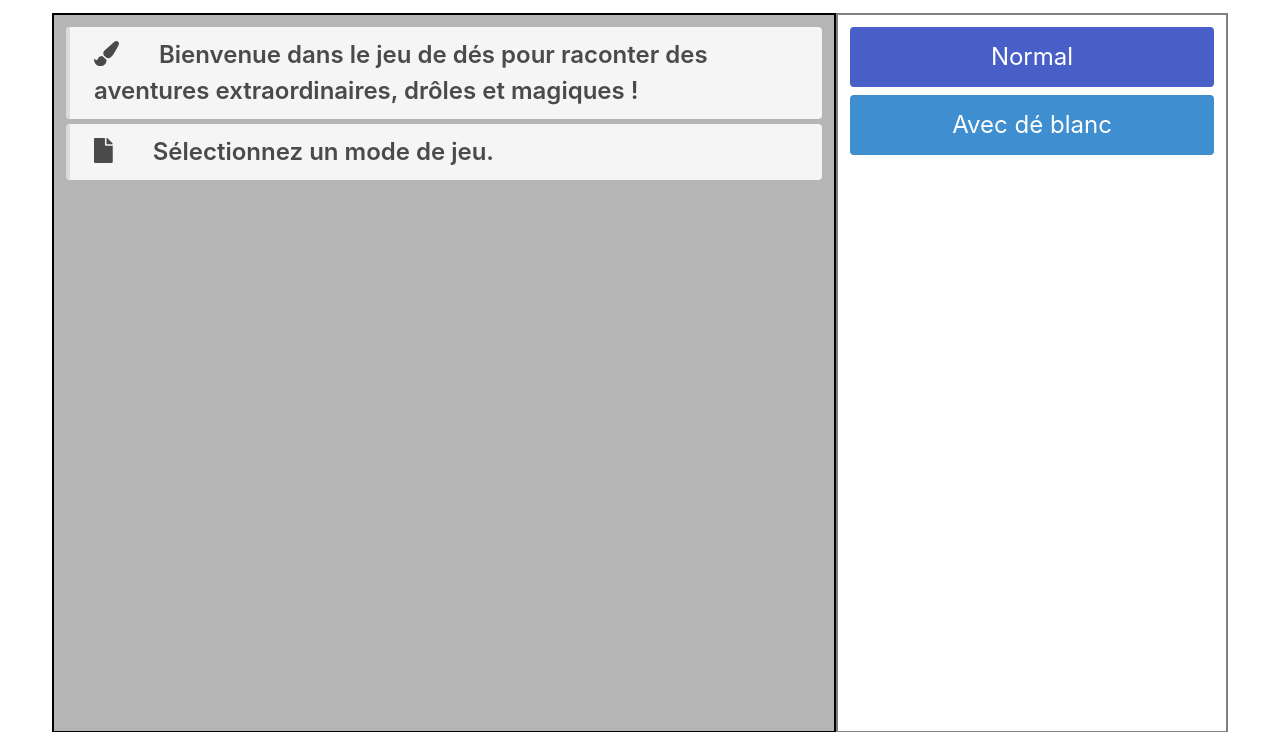
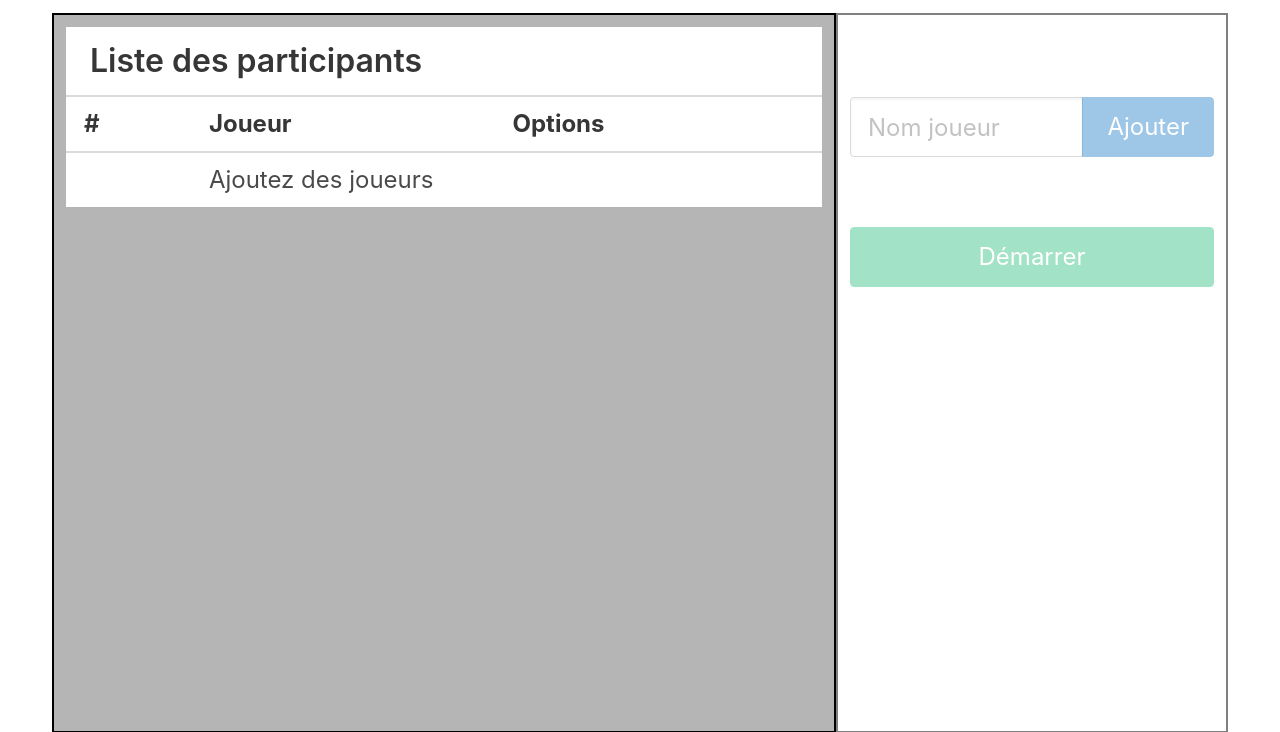
Before and after one commit to Benitorax/stories-old, a Symfony app: template templates/home/main.html.twig in a window 1280 px wide. Shown: the top 732 px of the page. Run offline with Twig, Linux system fonts and the light colour scheme; the template is opened without the code that fills it, so the values that code supplies are empty; style sheets or scripts are compiled from the project's sources; some libraries are stand-ins or nearby versions.

Commit message:
Add functionalities to have a list of participants and ranking at the end

```diff
--- /dev/null
+++ b/assets/css/app.scss
@@ -0,0 +1,94 @@
+//////////////////////////////////////////
+///Delete this block, just added cuz undefined on not bulma imported, also has custom css
+///
+/// psst: click on dropdown in css side and select "view compiled css" to copy if you dont uses sass or scss
+$size-7: 10px;
+$size-6: 20px;
+$size-5: 30px;
+$size-4: 40px;
+$size-3: 50px;
+$size-2: 60px;
+$size-1: 70px;
+
+@each $size in (1,
+	2,
+	3,
+	4,
+	5,
+	6,
+	7) {
+	// .has-margin-#{$size} {
+	// 	background: whitesmoke;
+	// }
+	// .has-padding-#{$size} {
+	// 	background: whitesmoke;
+	// }
+}
+
+// body * {
+// 	font-family: Tahoma, Ubuntu, Roboto, sans-serif;
+// 	border: solid green 1px;
+// 	&:nth-child(2n){
+// 		border: solid red 1px;
+// 	}
+// }
+///
+///Delete this block, just added cuz undefined on not bulma imported, also has custom css
+//////////////////////////////////////////
+
+
+
+
+////////////////////////////////////////////////////////////
+//////////////// MARGIN / PADDING HELPER ///////////////////
+$sizes: (
+	1,
+	2,
+	3,
+	4,
+	5,
+	6,
+	7
+);
+$positions: (
+	"top",
+	"left",
+	"bottom",
+	"right"
+);
+$bulmaSizes: (
+	$size-1,
+	$size-2,
+	$size-3,
+	$size-4,
+	$size-5,
+	$size-6,
+	$size-7
+);
+$i: 1;
+@each $size in $sizes {
+	$sizee: nth($bulmaSizes, $i);
+	$i: $i+1;
+	.has-margin-#{$size} {
+		margin: $sizee !important;
+	}
+	.has-negative-margin-#{$size} {
+		margin: -$sizee !important;
+	}
+	.has-padding-#{$size} {
+		padding: $sizee !important;
+	}
+	@each $position in $positions {
+		.has-margin-#{$position}-#{$size} {
+			margin-#{$position}: $sizee !important;
+		}
+		.has-padding-#{$position}-#{$size} {
+			padding-#{$position}: $sizee !important;
+		}
+		.has-negative-margin-#{$position}-#{$size} {
+			margin-#{$position}: -$sizee !important;
+		}
+	}
+}
+
+// !!important , remove em if you want pal , np :)
--- a/assets/js/Components/Main.vue
+++ b/assets/js/Components/Main.vue
@@ -1,38 +1,76 @@
 <template>
     <div style="margin-top: 25px" class="container">
-        <div class="columns">
+        <div v-if="showDashboard" class="columns">
+            <div class="column">
+                <Dashboard :step="parameters.step" :users="users"></Dashboard>
+            </div>
+        </div>
+
+        <div v-else class="columns">
             <div class="column is-8 screen has-background-grey-light">
-                <StoriesScreen :parameters="parameters"></StoriesScreen>
+                <StoriesScreen :users="users" :parameters="parameters"></StoriesScreen>
             </div>
             <div class="column command">
-                <Command :parameters="parameters"></Command>
+                <Command :user="user" :users="users" :parameters="parameters"></Command>
             </div>
         </div>
     </div>
 </template>
 
 <script>
-    /* list of steps: start, selectMode, startDice, selectSubject, playing, rating*/
+    /* list of steps: waiting, start, selectMode, startDice, selectSubject, playing, rating, result */
     import StoriesScreen from './screen/StoriesScreen';
     import Command from './command/Command';
+    import Dashboard from './dashboard/Dashboard';
 
     export default {
-        components: { StoriesScreen, Command },
+        components: { StoriesScreen, Command, Dashboard },
         data() {
             return {
                 parameters: {
-                    step: 'start',
+                    step: 'waiting',
                     mode: '',
                     subject: ''
-                }
+                },
+                users: [],
+                user: {}
+            }
+        },
+        computed: {
+            showDashboard() {
+                return ['waiting', 'result'].find(element => element == this.parameters.step);
             }
         },
         mounted() {
             Event.$on('parameters:update', (object) => this.updateParameters(object));
+            Event.$on('users:update', (object) => this.updateUsers(object))
+            Event.$on('user:update', (object) => this.updateUser(object))
         },
         methods: {
             updateParameters(object) {
-                this.parameters = Object.assign({}, this.parameters, object);
+                if(object.step =='start') {
+                    let users = this.users.filter(user => user.points == '');
+                    if(users.length == 0) {
+                        this.parameters = Object.assign({}, this.parameters, {step: 'result', mode:'', subject:''});
+                        this.user = {};
+                    }
+                    else {
+                        this.user = users[Math.floor(Math.random() * users.length)];
+                        this.parameters = Object.assign({}, this.parameters, object);
+                    }
+                }
+                else this.parameters = Object.assign({}, this.parameters, object);
+            },
+            updateUsers(data) {
+                this.users = Object.assign([], data.users);
+            },
+            updateUser(data) {
+                this.user = Object.assign([], this.user, data);
+                let users = this.users.map(user => {
+                    if(user.id == this.user.id) return Object.assign({}, this.user);
+                    return user;
+                });
+                this.updateUsers({users: users});
             }
         }
     };
--- a/assets/js/Components/command/Command.vue
+++ b/assets/js/Components/command/Command.vue
@@ -1,9 +1,19 @@
 <template>
     <div>
+        <div class="card has-margin-bottom-5">
+            <div class="card-content">
+                <div class="media">
+                    <div class="media-left has-text-link"><i class="fas fa-user fa-3x"></i></div>
+                    <div class="media-content">
+                        <div class="title is-3"> {{ user.username }}</div>
+                    </div>
+                </div>
+            </div>
+        </div>
         <transition name="commands">
             <OptionsCommand v-if="isOptionsStep"></OptionsCommand>
             <GameCommand v-else-if="step === 'playing'" :mode="mode" :step="step"></GameCommand>
-            <RatingCommand v-else-if="step === 'rating'" :step="step"></RatingCommand>
+            <RatingCommand v-else-if="step === 'rating'" :user="user" :users="users" :step="step"></RatingCommand>
         </transition>
     </div>
 </template>
@@ -21,7 +31,7 @@
             SelectModeCommand,
             RatingCommand
         },
-        props: ['parameters'],
+        props: ['parameters', 'user', 'users'],
         computed: {
             step() {
                 return this.parameters.step;
@@ -34,7 +44,7 @@
             },
             isOptionsStep() {
                 return ['start', 'startDice', 'selectSubject', 'freeSubject'].includes(this.parameters.step);
-            },
+            }
         }
     };
 </script>
--- a/assets/js/Components/command/OptionsCommand.vue
+++ b/assets/js/Components/command/OptionsCommand.vue
@@ -2,7 +2,7 @@
     <div v-if="isShowed" class="buttons columns">
         <div v-if="showModeOptions" class="column is-full">
             <button class="button is-link is-large is-fullwidth" @click="onClickNormal">Normal</button>
-            <button class="button is-info is-large is-fullwidth" @click="onClickWhiteDice">Avec dé blanc</button>
+            <button class="button is-info is-large is-fullwidth has-margin-top-2" @click="onClickWhiteDice">Avec dé blanc</button>
         </div>
         <div v-else-if="count < 2" class="column is-full">
             <button class="button is-primary is-large is-fullwidth" @click="onThrowDice">Lancer<i style="font-size: 25px;margin-left: 10px" class="fas fa-cube"></i></button>
@@ -13,7 +13,7 @@
                     <div class="column is-full">
                         <button class="button is is-danger is-large is-fullwidth" @click="onClickReady">Commencer</button>
                     </div>
-                    <div v-if="!isFreeSubject" class="column is-full">
+                    <div v-if="!isFreeSubject" class="column is-full has-margin-top-4">
                         <button class="button is-primary is-light is-large is-fullwidth" @click="onClickFreeSubject">Thème libre</button>
                     </div>
                 </div>
@@ -63,6 +63,7 @@
 
                         if(this.dice2Value === this.dice1Value) {
                             this.hideLonger();
+                            Event.$emit('message:add', { iconClass: 'paint-brush', message: 'Vous avez fait un double. Les autres joueurs proposent un thème inventé.' });
                             this.emitFreeSubjectStep()
                         } else {
                             this.hideTemporary();
--- a/assets/js/Components/command/RatingCommand.vue
+++ b/assets/js/Components/command/RatingCommand.vue
@@ -1,10 +1,10 @@
 <template>
     <transition-group name="list-commands" v-if="isShowed" class="buttons columns">
-        <div v-if="isAllowed" key="1" class="column is-full">
-            <button class="button is-primary is-large is-fullwidth" @click="onThrowDice">Lancer<i style="font-size: 25px;margin-left: 10px" class="fas fa-cube"></i></button>
+        <div key="1" class="column is-full">
+            <button :disabled="isAllowed == false" class="button is-primary is-large is-fullwidth" @click="onThrowDice">Lancer<i style="font-size: 25px;margin-left: 10px" class="fas fa-cube"></i></button>
         </div>
-        <div v-if="count > 0" key="2" class="column is-full">
-            <button class="button is-danger is-large is-fullwidth" @click="onNewGame">Nouvelle partie</button>
+        <div v-if="count > 0" key="2" class="column is-full has-margin-top-4">
+            <button class="button is-danger is-large is-fullwidth" @click="onNewGame">{{ buttonText }}</button>
         </div>
     </transition-group>
 </template>
@@ -14,37 +14,50 @@
     import Ajax from './../Ajax';
 
     export default {
-        props: ['step'],
+        props: ['step', 'users', 'user'],
         data() {
             return {
                 isShowed: true,
                 isAllowed: true,
-                count: 0
+                count: 0,
+                firstDigit: 0,
+            }
+        },
+        computed: {
+            buttonText() {
+                let users = this.users.filter(user => user.points == '');
+                if(users.length == 0) return 'Voir classement';
+                else return 'Joueur suivant';
             }
         },
         methods: {
             onThrowDice() {
                 this.hideTemporary();
                 Ajax.get('dice/number').then(({data}) => {
-                    let digit = data.number
+                    let digit = data.number;
                     let ordinalNumber = '';
                     if(this.count === 0) {
                         ordinalNumber = 'premier';
-                    } else {
-                        ordinalNumber = 'second';
-                    }
+                        this.firstDigit = digit;
+                    } else ordinalNumber = 'second';
+
                     Event.$emit('rating:dice', {
                         message: 'Résultat du ' + ordinalNumber + ' dé : ' + digit,
                         colorClass: 'yellow',
                         iconClass: 'dice-'+ DiceConverter.convertNumberToLetter(digit)
                     });
+                    Event.$emit('user:update', { points: this.firstDigit + digit, try: 2 });
+                    if(this.count === 0) {
+                        Event.$emit('message:add', { iconClass: 'paint-brush', message: this.user.username + ' méritait mieux ? Les autres joueurs peuvent accorder un 2e lancer.' });
+                        Event.$emit('message:add', { iconClass: 'paint-brush', message: 'ESPACE pour attribuer un 2e lancer.' });
+                    }
                     this.count += 1;
                     this.isAllowed = false;
                 });
             },
             onNewGame() {
                 this.hideTemporary();
-                Event.$emit('parameters:update', { step: 'start' });
+                Event.$emit('parameters:update', { step: 'start', mode: '', subject: '' });
             },
             hideTemporary() {
                 this.isShowed = false;
--- /dev/null
+++ b/assets/js/Components/dashboard/Dashboard.vue
@@ -0,0 +1,104 @@
+<template>
+    <Result v-if="step == 'result'"
+        :users="users"></Result>
+
+    <div v-else class="columns">
+        <div class="column is-8 screen has-background-grey-light">
+            <table class="table is-hoverable is-fullwidth subtitle is-4">
+                <thead>
+                    <tr>
+                        <td colspan="3" class="title is-3">Liste des participants</td>
+                    </tr>
+                    <tr>
+                        <th>#</th>
+                        <th>Joueur</th>
+                        <th>Options</th>
+                    </tr>
+                </thead>
+                <tbody>
+                    <tr v-for="(user, index) in users" :key="user.id">
+                        <td>{{ index + 1 }}</td>
+                        <td><b>{{ user.username }}</b></td>
+                        <td><button v-on:click="deletePlayer(user.id)" class="button is-medium is-danger"><i class="fas fa-trash has-margin-right-7"></i>Retirer</button></td>
+                    </tr>
+                    <tr v-if="users.length ==0">
+                        <td></td>
+                        <td colspan="2">Ajoutez des joueurs</td>
+                    </tr>
+                </tbody>
+            </table>
+        </div>
+        <div class="column command">
+            <div class="columns">
+                <div class="column has-margin-top-1">
+                    <form v-on:submit.prevent="addPlayer">
+                        <div class="field has-addons">
+                            <div class="control">
+                                <input ref="username" class="input is-large" type="text" placeholder="Nom joueur" v-model="username" />
+                            </div>
+                            <div class="control">
+                                <button :disabled="username.length < 1" class="button is-info is-large">Ajouter</button>
+                            </div>
+                        </div>
+                    </form>
+                    <div class="has-margin-top-1">
+                        <button :disabled="users.length < 2" v-on:click="startGame" class="button is-success is-large is-fullwidth">Démarrer</button>
+                    </div>
+                </div>
+            </div>
+        </div>
+    </div>
+</template>
+
+<script>
+import Result from './Result';
+
+export default {
+    components: { Result },
+    props: ['users', 'step'],
+    data() {
+        return {
+            username: ''
+        };
+    },
+    methods: {
+        addPlayer: function() {
+            let user = {
+                id: this.id(),
+                username: this.username.substr(0,15),
+                points: '',
+                try: ''
+            };
+            this.users.push(user);
+            Event.$emit('users:update', { users : this.users });
+            this.username = '';
+            this.$refs.username.focus()
+        },
+        deletePlayer: function(id) {
+            let users = this.users.filter(user => user.id !== id);
+            Event.$emit('users:update', { users });
+        },
+        id: function() {
+            return '_' + Math.random().toString(36).substr(2, 9);
+        },
+        startGame: function() {
+            Event.$emit('parameters:update', { step: 'start' });
+        }
+    }
+}
+</script>
+
+<style>
+.screen {
+    border: solid 2px black;
+    min-height: 90vh;
+}
+.command {
+    border: solid 2px grey;
+    min-height: 90vh;
+    width: 500px !important;
+}
+td {
+    vertical-align: middle !important;
+}
+</style>
--- /dev/null
+++ b/assets/js/Components/dashboard/Result.vue
@@ -0,0 +1,106 @@
+<template>
+    <div class="columns">
+        <div class="column is-8 screen has-background-grey-light">
+            <table class="table is-hoverable is-striped is-fullwidth subtitle is-4">
+                <thead>
+                    <tr>
+                        <th colspan="4" class="title is-3">Classement</th>
+                    </tr>
+                    <tr>
+                        <th>#</th>
+                        <th>Joueur</th>
+                        <th>Points</th>
+                        <th>Tentative</th>
+                    </tr>
+                </thead>
+                <tbody>
+                    <tr :class="{ first: isFirst(user), last: isLast(user) }" v-for="(user, index) in sortedUsers" :key="user.id">
+                        <td>{{ index + 1 }}</td>
+                        <td>
+                            <i v-if="isFirst(user)" class="fas fa-trophy has-text-trophy"></i>
+                            <i v-if="isLast(user)" class="fas fa-poo has-text-poo"></i>
+                            <b>{{ user.username }}</b>
+                        </td>
+                        <td><b>{{ user.points }}</b></td>
+                        <td><b>{{ user.try }}</b></td>
+                    </tr>
+                </tbody>
+            </table>
+
+        </div>
+        <div class="column command">
+            <div class="columns">
+                <div class="column has-margin-top-1">
+                    <button v-on:click="restartGame" class="button is-info is-large is-fullwidth">Rejouer</button>
+                </div>
+            </div>
+        </div>
+    </div>
+</template>
+
+<script>
+export default {
+    props: ['users'],
+    data() {
+        return {
+            username: ''
+        };
+    },
+    computed: {
+        sortedUsers() {
+            return this.users.sort((a, b) => {
+                if(b.points != a.points) return b.points - a.points;
+                else return a.try - b.try;
+            });
+        }
+    },
+    methods: {
+        restartGame() {
+            let users = this.users.map(user => Object.assign(user, {points: '', try: ''}))
+            Event.$emit('users:update', { users });
+            Event.$emit('parameters:update', { step: 'waiting' });
+        },
+        isFirst(user) {
+            let users = this.sortedUsers;
+            let first = users[0];
+            if(user.points == first.points && user.try == first.try) return true;
+            else return false;
+        },
+        isLast(user) {
+            let users = this.sortedUsers;
+            let last = users[users.length-1];
+            if(user.points == last.points && user.try == last.try) return true;
+            else return false;
+        }
+    }
+}
+</script>
+
+<style>
+.first{
+    background-color: rgb(13, 206, 90) !important;
+    color: white !important;
+}
+.last {
+    background-color: rgb(202, 32, 32) !important;
+    color: white !important;
+}
+.screen {
+    border: solid 2px black;
+    min-height: 90vh;
+}
+.command {
+    border: solid 2px grey;
+    min-height: 90vh;
+    width: 500px !important;
+}
+.has-text-poo {
+    color: #DA9F02;
+}
+.has-text-trophy {
+    color: rgb(255, 252, 96);
+}
+td {
+    vertical-align: middle !important;
+}
+</style>
--- a/assets/js/Components/screen/ModalSubject.vue
+++ b/assets/js/Components/screen/ModalSubject.vue
@@ -3,13 +3,15 @@
         <div class="modal-background"></div>
         <div class="modal-card">
             <header class="modal-card-head">
-                <p class="modal-card-title">Entrez votre sujet</p>
+                <div class="modal-card-title">
+                    <p class="title">Entrez votre sujet</p>
+                </div>
             </header>
             <section class="modal-card-body">
                 <textarea v-model="subject" id="textarea-field" rows="2" maxlength="125" @keyup.ctrl.enter="onSubmit" class="textarea is-medium app-input" type="text" autofocus/>
             </section>
             <footer class="modal-card-foot">
-                <button class="button is-success">CTRL + ENTREE pour valider</button>
+                <button class="button is-success is-large">CTRL + ENTREE pour valider</button>
             </footer>
         </div>
     </div>
--- a/assets/js/Components/screen/StoriesOptions.vue
+++ b/assets/js/Components/screen/StoriesOptions.vue
@@ -37,6 +37,7 @@
         mounted() {
             Event.$on('start:dice', (value) => this.updateDice(value.result));
             Event.$on('parameters:update', (parameters) => this.checkNewOptions(parameters));
+            Event.$on('message:add', object => this.addMessage(object.message, '', object.iconClass));
             this.addMessage('Bienvenue dans le jeu de dés pour raconter des aventures extraordinaires, drôles et magiques !', null, 'paint-brush');
             this.addMessage('Sélectionnez un mode de jeu.', null, 'file');
         },
@@ -69,7 +70,7 @@
                 }
 
                 if(parameters.step === 'freeSubject') {
-                    setTimeout(() => this.showModalSubject = true, 1500);
+                    setTimeout(() => this.showModalSubject = true, 2000);
                     this.isAlreadyFreeSubject = true;
                     this.addMessage('En attente du sujet.', null, 'spinner');
                     return;
--- a/assets/js/Components/screen/StoriesRate.vue
+++ b/assets/js/Components/screen/StoriesRate.vue
@@ -16,32 +16,17 @@ export default {
             }
         },
         mounted() {
-            Event.$on('rating:dice', (message) => this.addMessage(message));
-            this.messages.push({
-                    message: 'Lancez le dé pour vous noter.',
-                    colorClass: '',
-                    iconClass: 'paint-brush'
-                });
+            Event.$on('rating:dice', (message) => this.addMessage(message.message, message.colorClass, message.iconClass));
+            Event.$on('message:add', object => this.addMessage(object.message, '', object.iconClass));
+            this.addMessage('Lancez le dé pour vous noter.', '', 'paint-brush');
         },
         methods: {
-            addMessage(message) {
+            addMessage(message, colorClass = '', iconClass) {
                 this.messages.push({
-                    message: message.message,
-                    colorClass: message.colorClass,
-                    iconClass: message.iconClass
+                    message: message,
+                    colorClass: colorClass,
+                    iconClass: iconClass
                 });
-                if(this.count === 0) {
-                    this.messages.push({
-                        message: 'Vos amis peuvent vous accorder un 2e lancer.',
-                        colorClass: '',
-                        iconClass: 'paint-brush'
-                    });
-                    this.messages.push({
-                        message: 'ESPACE pour attribuer un 2e lancer.',
-                        colorClass: '',
-                        iconClass: 'paint-brush'
-                    });
-                }
                 this.count +=1;
             }
         }
--- a/assets/js/Components/screen/StoriesScreen.vue
+++ b/assets/js/Components/screen/StoriesScreen.vue
@@ -13,7 +13,7 @@
 
     export default {
         components: { StoriesOptions, StoriesGame, StoriesRate},
-        props: ['parameters'],
+        props: ['parameters', 'users'],
         computed: {
             isOptionsStep() {
                 return ['start', 'startDice', 'selectSubject', 'freeSubject'].includes(this.step);
--- a/assets/js/main.js
+++ b/assets/js/main.js
@@ -1,4 +1,4 @@
-require('../css/app.css');
+require('../css/app.scss');
 var debounce = require('lodash.debounce');
 import Main from './components/Main';
 
--- a/src/Manager/SubjectData.php
+++ b/src/Manager/SubjectData.php
@@ -4,6 +4,7 @@ namespace App\Manager;
 class SubjectData
 {
     const SUBJECTS = [
+        "J’ai été enlevé(e) par des extra-terrestres",
         "Je lis l'avenir dans la purée de pommes de terres.",
         "Je vous raconte mon prochain film.",
         "J'ai passé une très bonne soirée avec une fée...",
@@ -43,6 +44,7 @@ class SubjectData
         "Mon programme politique pour la paix sur Terre.",
         "J'ai pris des cours de savoir-vivre.",
         "J'ai pas l'air comme ça, mais j'ai attaqué une banque.",
+        "La panne d'essence...",
         "Mon inoubliable soirée pyjama.",
         "Tu sais ce que j'ai retrouvé dans un nem ?",
         "J'ai un chien qui parle.",
@@ -52,6 +54,8 @@ class SubjectData
         "Comment j'ai sali mon t-shirt.",
         "Pourquoi je ne prends qu'une douche tous les six mois.",
         "Comment un gnou m'a adopté(e).",
+        "Comment j'ai adopté un gnou",
+        "Comment j'ai adopté un dragon",
         "L'histoire du poisson qui n'aimait pas l'eau.",
         "L'entretien qui a changé ma vie.",
         "Je fais des supers imitations avec ma bouche.",
@@ -65,6 +69,7 @@ class SubjectData
         "Elle sera prête mardi.",
         "La fôret maudite.",
         "J'ai sauvé la planète mais personne ne le sait.",
+        "Je suis un(e) magichien(ne)",
         "Le cimetière en folie.",
         "Je me suis fait(e) virer de l'école des magiciens.",
         "Moi aussi, j'ai marché sur la Lune.",
```
Also changed, not shown: assets/css/app.css (deleted), public/.htaccess (added).
